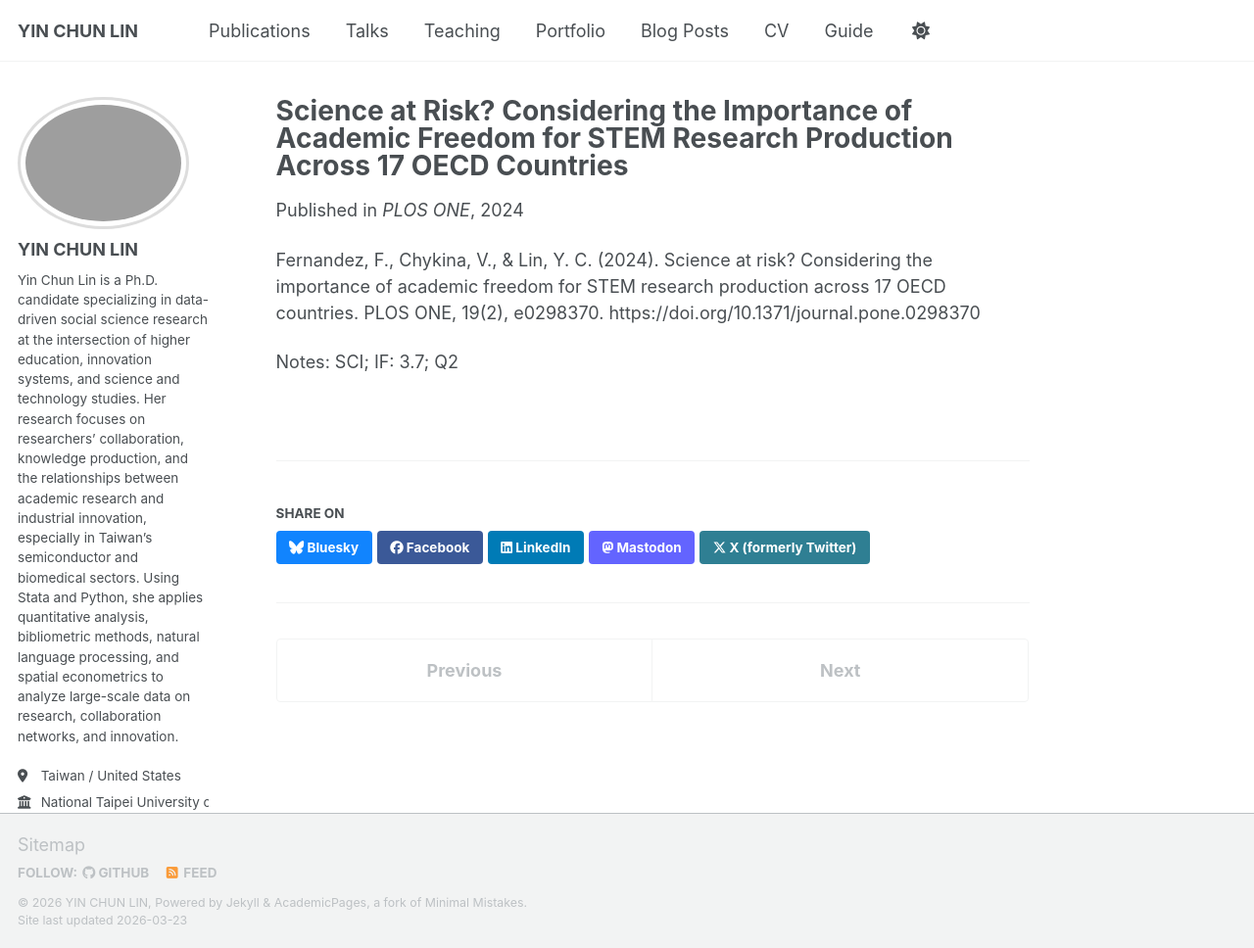
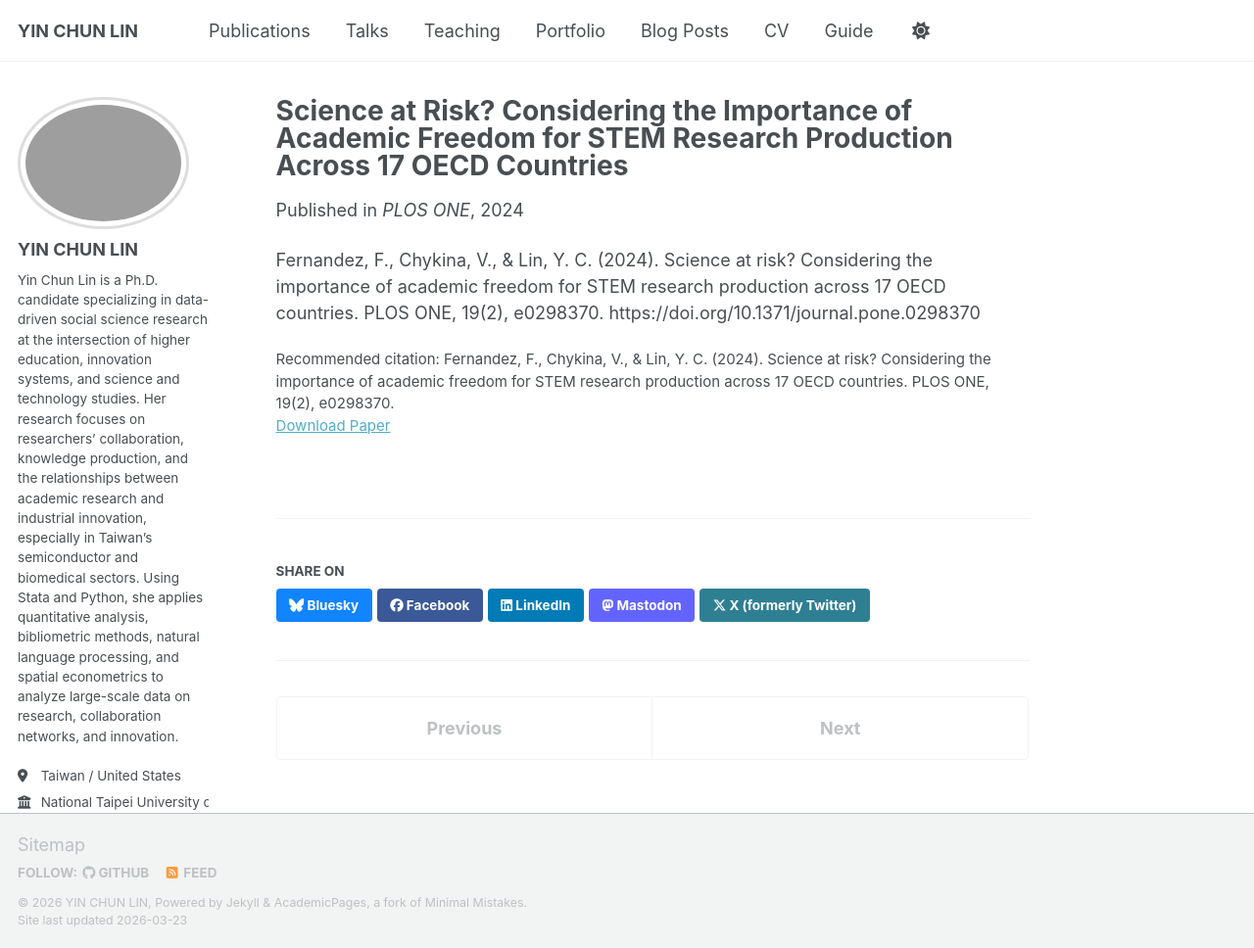
Before and after one commit to Christina0824/yinchun.github.io, a Jekyll site: the page built from _publications/2024-02-01-paper-title-number-2.md, in a window 1280 px wide and 968 px high. Shown: the whole window at 98% size. Built offline with Jekyll 4.4.1, drawn with Linux system fonts in a browser that asks for light colours; some web fonts are replaced; a script bundle is joined from its source files by our own code; library files that are not in the unit come from our copies.

Commit message:
Revise publication metadata for journal article
Updated publication details including category, date, citation, and notes.

```diff
--- a/_publications/2024-02-01-paper-title-number-2.md
+++ b/_publications/2024-02-01-paper-title-number-2.md
@@ -1,16 +1,14 @@
 ---
 title: "Science at Risk? Considering the Importance of Academic Freedom for STEM Research Production Across 17 OECD Countries"
 collection: publications
-category: manuscripts
+category: journal articles
 permalink: /publication/2024-plosone-science-at-risk
-date: 2024-02-01
+date: 2024-01-01
 venue: "PLOS ONE"
+citation: "Fernandez, F., Chykina, V., & Lin, Y. C. (2024). Science at risk? Considering the importance of academic freedom for STEM research production across 17 OECD countries. PLOS ONE, 19(2), e0298370."
+excerpt: "SCI | IF: 3.7 | Q2"
 paperurl: "https://doi.org/10.1371/journal.pone.0298370"
+notes: "SCI; IF: 3.7; Q2"
 ---
 
-Fernandez, F., Chykina, V., & Lin, Y. C. (2024).
-Science at risk? Considering the importance of academic freedom for STEM research production across 17 OECD countries.
-PLOS ONE, 19(2), e0298370.
-https://doi.org/10.1371/journal.pone.0298370
-
-Notes: SCI; IF: 3.7; Q2
+Fernandez, F., Chykina, V., & Lin, Y. C. (2024). Science at risk? Considering the importance of academic freedom for STEM research production across 17 OECD countries. PLOS ONE, 19(2), e0298370. https://doi.org/10.1371/journal.pone.0298370
```
